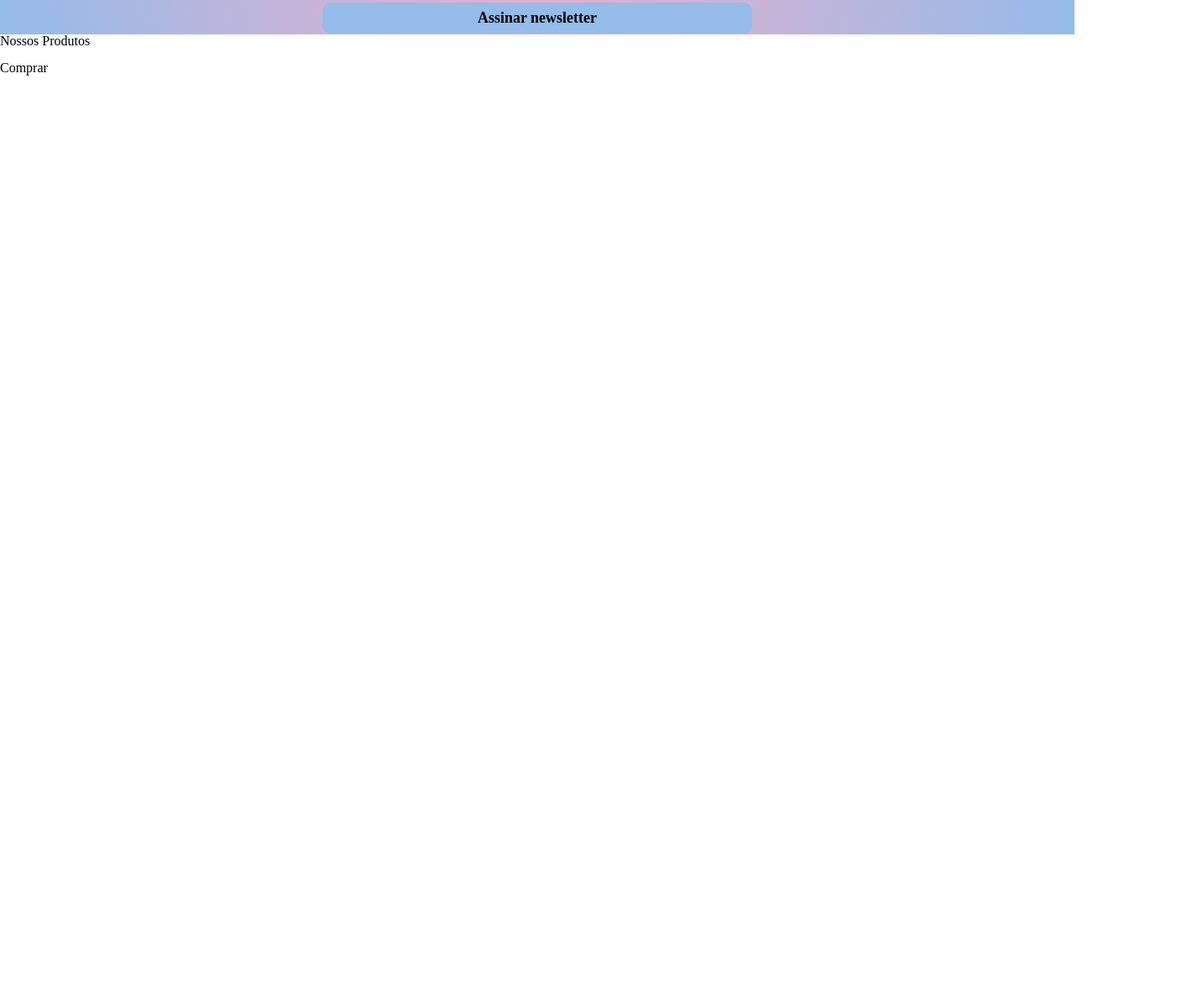
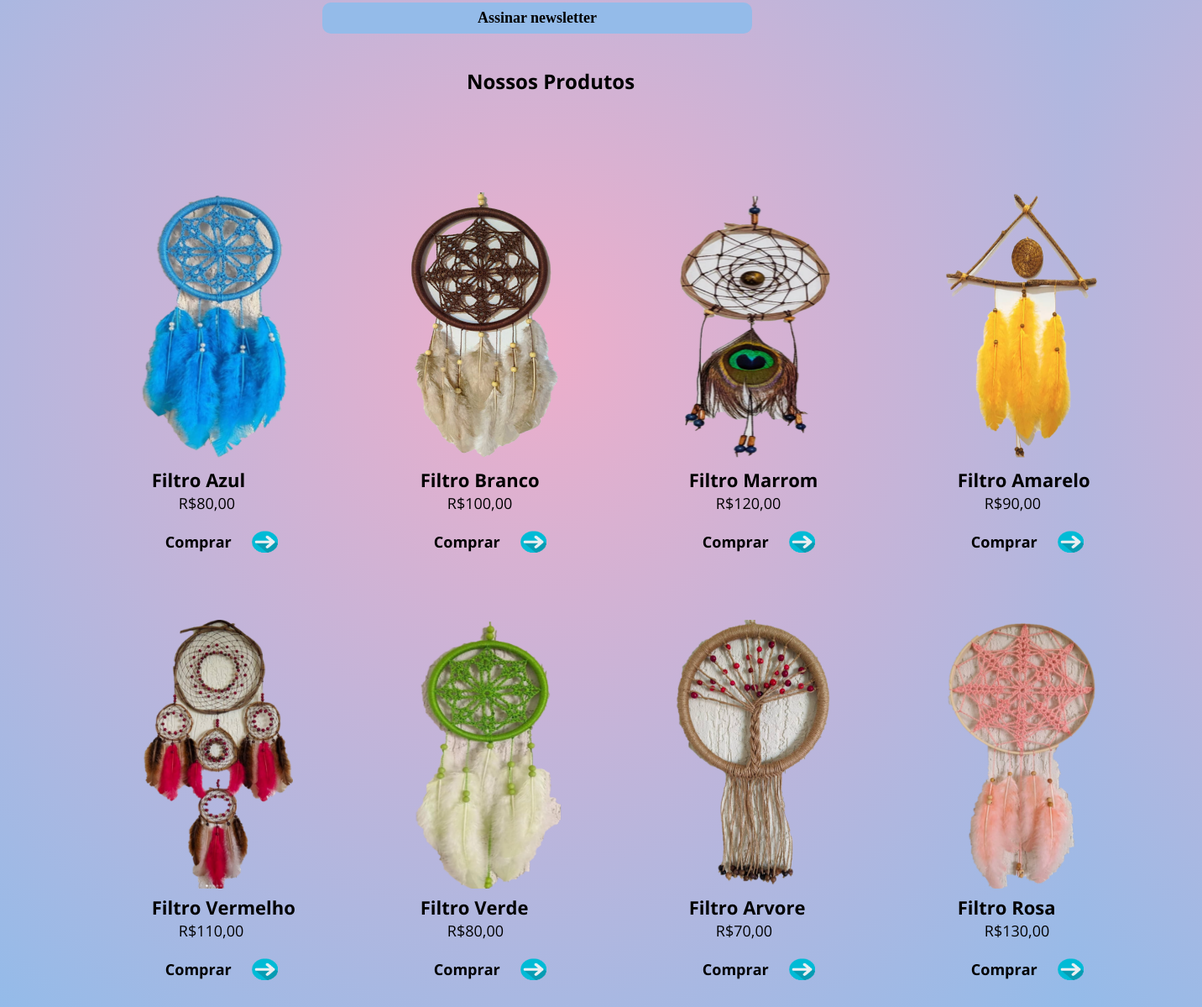
Before and after one commit to LucasCBraga/QueroSonhar, a plain HTML site: page index.html in a window 1280 px wide. Shown: the part 383-1582 px from the top of the page at 84% size, 1432 px wide, since content can reach past the window. Before the commit the page ends 800 px from the top, so only its background shows below. Drawn offline with nearby package versions, Linux system fonts and the light colour scheme.

Commit message:
Adicionando produtos a pagina, atualização do html e add arquivo css da ofertas

```diff
--- a/cabecalho.css
+++ b/cabecalho.css
@@ -1,6 +1,4 @@
 .cabecalho {
-    background: rgb(238,174,202);
-    background: radial-gradient(circle, rgba(238,174,202,1) 0%, rgba(148,187,233,1) 100%);
     display: flex;
     flex-direction:row;
     height: 180px;
--- a/css/chamada.css
+++ b/css/chamada.css
@@ -1,6 +1,4 @@
 .chamada__container {
-    background: rgb(238,174,202);
-    background: radial-gradient(circle, rgba(238,174,202,1) 0%, rgba(148,187,233,1) 100%);
     padding-top: 2.5rem;
     display: flex;
     flex-direction: column;
--- /dev/null
+++ b/css/ofertas.css
@@ -0,0 +1,81 @@
+body {
+    background: rgb(238,174,202);
+    background: radial-gradient(circle, rgba(238,174,202,1) 0%, rgba(148,187,233,1) 100%);
+}
+
+.lista__ofertas {
+    display: flex;
+    width: 100%;
+    justify-content: space-around;
+    flex-wrap: wrap;
+    padding-top: 2.5rem;
+    margin-left: 2.5rem;
+    padding-left: 7rem;
+
+
+
+}
+
+.titulo__oferta {
+    font-size: 24px;
+    font-family: 'Open Sans', sans-serif;
+    font-weight: 700;
+    padding-top: 2.75rem;
+    padding-left: 2rem;
+    padding-bottom: 2rem;
+    text-align: center;
+}
+
+.produtos__oferta {
+    width: 23%;
+    padding-top: 3rem;
+
+}
+
+.produto__imagem {
+    width: 11.5rem;
+    height: 20.0rem;
+    align-self: flex-end;
+}
+
+.produto__nome {
+    font-family: 'Open Sans', sans-serif;
+    font-size: 22px;
+    font-weight: 700;
+    padding-top: 0.5rem;
+    padding-bottom: 0.5rem;
+    padding-left: 1rem;
+    text-align: left;
+
+}
+
+.produto__preco {
+    font-family: 'Open Sans', sans-serif;
+    font-size: 18px;
+    padding-bottom: 1rem;
+    padding-left: 3rem;
+}
+
+.produto__comprar {
+    font-family: 'Open Sans', sans-serif;
+    font-size: 18px;
+    font-weight: 700;
+    display: flex;
+    align-items: center;
+    color: black;
+    padding-top: .5rem;
+    padding-bottom: 2rem;
+    padding-left: 2rem;
+
+}
+
+.produto__comprar--icone {
+    display: inline-block;
+    width: 31px;
+    height: 26px;
+    margin-left: 1.5rem;
+
+    background-image: url(../img/comprar.png);
+    background-repeat: no-repeat;
+
+}
--- a/css/variaveis.css
+++ /dev/null
@@ -1,6 +0,0 @@
-:root {
-    --fonte-titulo: 'Opens Sans' , 'sans-serif';
-    ;
-    --fonte-peso: 400;
-    --fonte-peso-titulo: 700;
-}
--- a/index.html
+++ b/index.html
@@ -12,6 +12,7 @@
     <link href="cabecalho.css" rel="stylesheet">
     <link href="css/variaveis.css" rel="stylehshet">
     <link href="./css/chamada.css" rel="stylesheet">
+    <link href="./css/ofertas.css" rel="stylesheet">
     </head>
     <body>
         <header class="cabecalho">
@@ -30,36 +31,77 @@
 
         <section class="ofertas container">
             <h2 class="titulo__oferta">Nossos Produtos</h2>
-            <ul>
+            <ul class="lista__ofertas">
                 <li class="produtos__oferta">
-                    <img src="" alt="">
+                    <img src="./img/filtro-1.png" alt="imagem do filtro dos sonhos" class="produto__imagem">
                      <div class="produto__conteudo">
-                        <h3 class="produto__nome"></h3>
-                        <p class="produto__preco"></p>
-                        <a href="#" class="produto__comprar">Comprar</a>
+                        <h3 class="produto__nome">Filtro Azul</h3>
+                        <p class="produto__preco">R$80,00</p>
+                        <a href="" class="produto__comprar">Comprar<span class="produto__comprar--icone"></span></a>
                      </div>
                     </img>
                 </li>
-
-
-
-
-
-
-
-
-
-
-
-            </ul>
-
-
-
-
-
-
-
-        </section>
+                <li class="produtos__oferta">
+                    <img src="./img/filtro-2.png" alt="imagem do filtro dos sonhos" class="produto__imagem">
+                     <div class="produto__conteudo">
+                        <h3 class="produto__nome">Filtro Branco</h3>
+                        <p class="produto__preco">R$100,00</p>
+                        <a href="" class="produto__comprar">Comprar<span class="produto__comprar--icone"></span></a>
+                     </div>
+                    </img>
+                </li>
+                <li class="produtos__oferta">
+                    <img src="./img/filtro-3.png" alt="imagem do filtro dos sonhos" class="produto__imagem">
+                     <div class="produto__conteudo">
+                        <h3 class="produto__nome">Filtro Marrom</h3>
+                        <p class="produto__preco">R$120,00</p>
+                        <a href="" class="produto__comprar">Comprar<span class="produto__comprar--icone"></span></a>
+                     </div>
+                    </img>
+                </li>
+                <li class="produtos__oferta">
+                    <img src="./img/filtro-4.png" alt="imagem do filtro dos sonhos" class="produto__imagem">
+                     <div class="produto__conteudo">
+                        <h3 class="produto__nome">Filtro Amarelo</h3>
+                        <p class="produto__preco">R$90,00</p>
+                        <a href="" class="produto__comprar">Comprar<span class="produto__comprar--icone"></span></a>
+                     </div>
+                    </img>
+                </li>
+                <li class="produtos__oferta">
+                    <img src="./img/filtro-5.png" alt="imagem do filtro dos sonhos" class="produto__imagem">
+                     <div class="produto__conteudo">
+                        <h3 class="produto__nome">Filtro Vermelho</h3>
+                        <p class="produto__preco">R$110,00</p>
+                        <a href="" class="produto__comprar">Comprar<span class="produto__comprar--icone"></span></a>
+                     </div>
+                    </img>
+                    <li class="produtos__oferta">
+                        <img src="./img/filtro-6.png" alt="imagem do filtro dos sonhos" class="produto__imagem">
+                         <div class="produto__conteudo">
+                            <h3 class="produto__nome">Filtro Verde</h3>
+                            <p class="produto__preco">R$80,00</p>
+                            <a href="" class="produto__comprar">Comprar<span class="produto__comprar--icone"></span></a>
+                         </div>
+                        </img>
+                        <li class="produtos__oferta">
+                            <img src="./img/filtro-7.png" alt="imagem do filtro dos sonhos" class="produto__imagem">
+                             <div class="produto__conteudo">
+                                <h3 class="produto__nome">Filtro Arvore</h3>
+                                <p class="produto__preco">R$70,00</p>
+                                <a href="" class="produto__comprar">Comprar<span class="produto__comprar--icone"></span></a>
+                             </div>
+                            </img>
+                         <li class="produtos__oferta">
+                                <img src="./img/filtro-8.png" alt="imagem do filtro dos sonhos" class="produto__imagem">
+                                 <div class="produto__conteudo">
+                                    <h3 class="produto__nome">Filtro Rosa</h3>
+                                    <p class="produto__preco">R$130,00</p>
+                                    <a href="" class="produto__comprar">Comprar<span class="produto__comprar--icone"></span></a>
+                                 </div>
+                                </img>
+                             </ul>
+                    </section>
 
 
 
```
Also changed, not shown: img/comprar.png (added), img/filtro-5.png (added), img/filtro-6.png (added), img/filtro-7.png (added), img/filtro-8.png (added).
